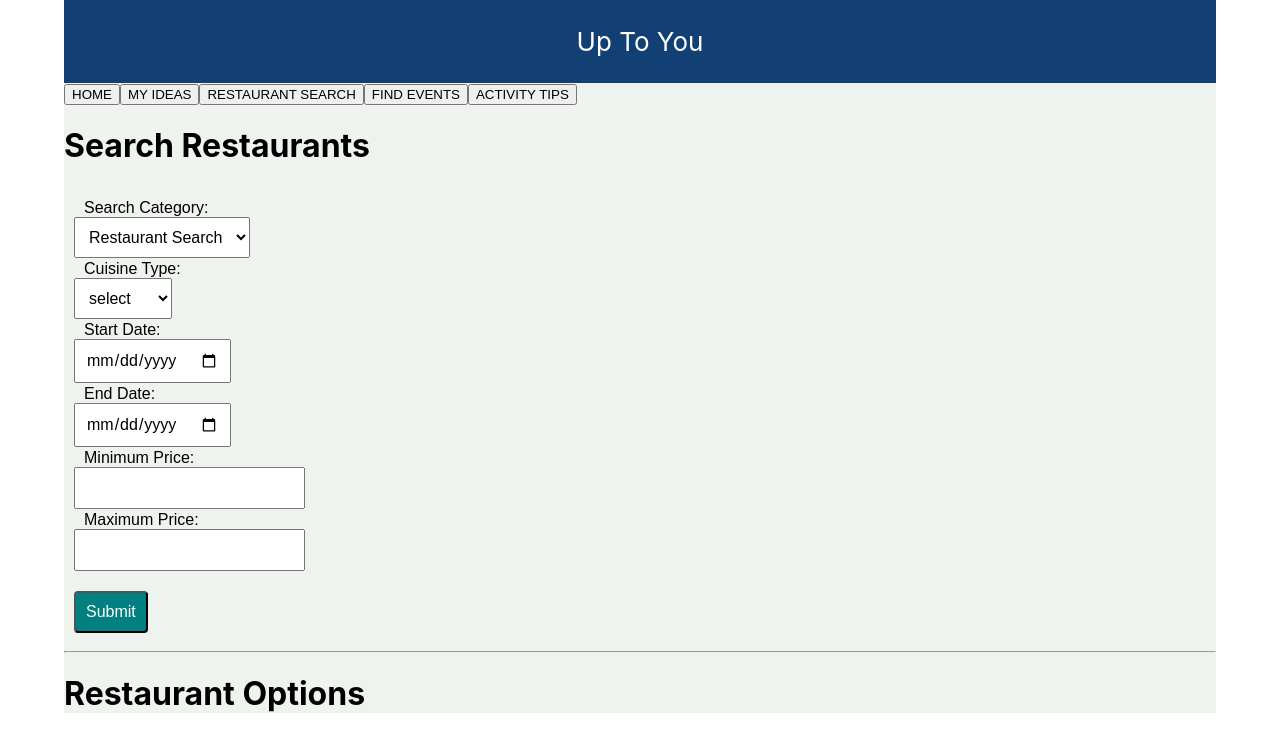
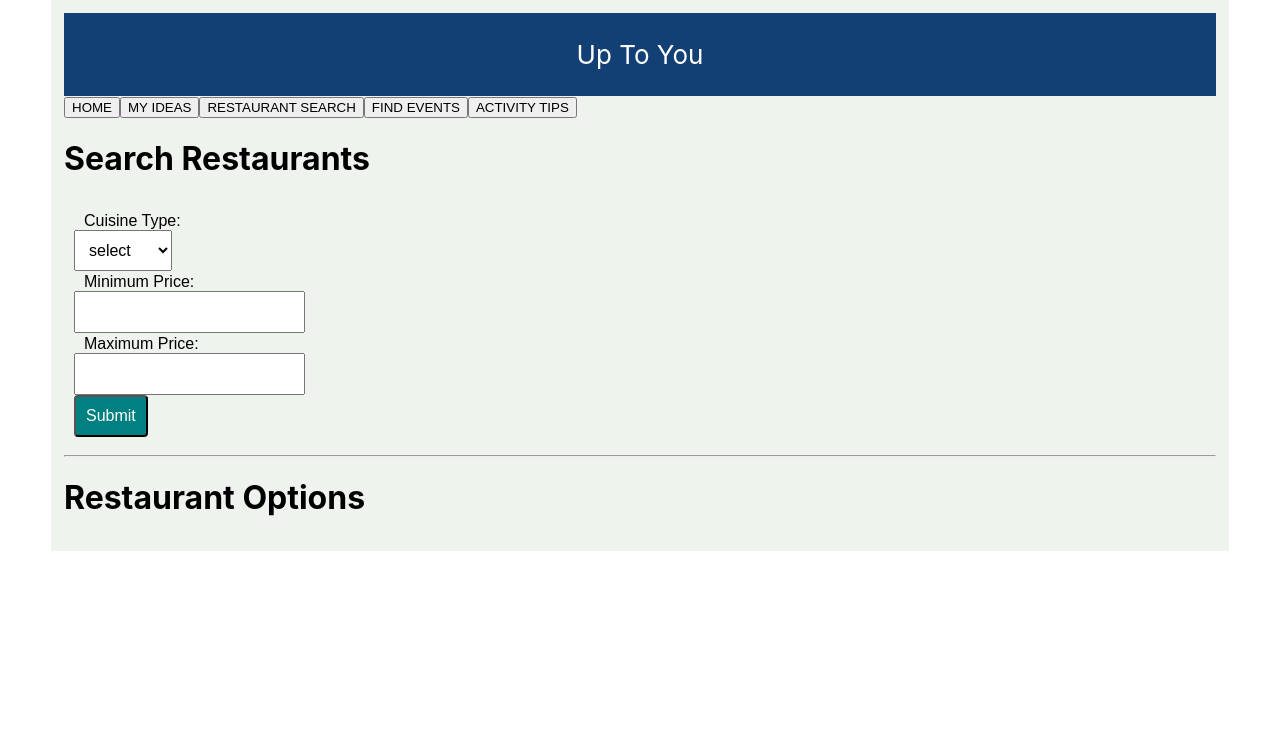
Before and after one commit to chum46/Project-3, a React (Create React App) app in the folder client/: page /food in a window 1280 px wide. Shown: the top 752 px of the page. Built offline with nearby package versions, Linux system fonts and the light colour scheme.

Commit message:
Added 404 pages.

```diff
--- a/client/src/App.css
+++ b/client/src/App.css
@@ -1,5 +1,6 @@
 .App {
   width: 90%;
+  padding: 1%;
   margin: auto;
   background: #eef4ed;
 }
--- a/client/src/App.js
+++ b/client/src/App.js
@@ -19,6 +19,7 @@ import Activitypage from "./pages/activity/Activitypage";
 // import NoMatch from "./pages/NoMatch";
 
 import store from './store';
+import NoMatch from './pages/nomatch/NoMatch';
 require("dotenv").config();
 
 class App extends Component {
@@ -39,6 +40,7 @@ class App extends Component {
               <Route exact path="/eventsearch" component={Eventpage} />
               <Route exact path="/food" component={Foodpage} />
               <Route exact path="/activities" component={Activitypage} />
+              <Route component={NoMatch} />
             </Switch>
           </div>
 
--- a/client/src/components/Eventsearch.js
+++ b/client/src/components/Eventsearch.js
@@ -40,12 +40,6 @@ class Eventsearch extends Component {
                 <h1>Search Events</h1>
                 <form onSubmit={this.onSubmit} class="event-form">
                     <div>
-                        <label>Search Category: </label><br />
-                        <select type="text" name="category" onChange={this.onChange} value={this.state.type}>
-                            <option value="event">Ticketed Event</option>
-                        </select>
-                    </div>
-                    <div>
                         <label>Event Type: </label><br />
                         <select type="text" name="type" onChange={this.onChange} value={this.state.type}>
                             <option value="null">Select</option>
@@ -55,7 +49,7 @@ class Eventsearch extends Component {
                         </select>
                     </div>
                     <div>
-                        <label>Start Date: </label><br />
+                        <label className="testStartDate">Start Date: </label><br />
                         <input type="date" name="startdate" onChange={this.onChange} value={this.state.startdate} />
                     </div>
                     <div>
--- a/client/src/components/Foodsearch.js
+++ b/client/src/components/Foodsearch.js
@@ -40,14 +40,8 @@ class Foodsearch extends Component {
                 <h1>Search Restaurants</h1>
                 <form onSubmit={this.onSubmit} class="event-form">
                     <div>
-                        <label>Search Category: </label><br />
-                        <select type="text" name="category" onChange={this.onChange} value={this.state.type}>
-                            <option value="restaurant">Restaurant Search</option>
-                        </select>
-                    </div>
-                    <div>
                         <label>Cuisine Type: </label><br />
-                        <select type="text" name="type" onChange={this.onChange} value={this.state.type}>
+                        <select type="checkbox" name="type" onChange={this.onChange} value={this.state.type}>
                             <option value="0">select</option>
                             <option value="25">chinese</option>
                             <option value="148">indian</option>
@@ -55,20 +49,12 @@ class Foodsearch extends Component {
                         </select>
                     </div>
 
-                    <div>
-                        <label>Start Date: </label><br />
-                        <input type="date" name="startdate" onChange={this.onChange} value={this.state.startdate} />
-                    </div>
-                    <div>
-                        <label>End Date: </label><br />
-                        <input type="date" name="enddate" onChange={this.onChange} value={this.state.enddate} />
                         <div>
                             <label>Minimum Price: </label><br />
                             <input type="number" name="minprice" onChange={this.onChange} value={this.state.minprice} />
                         </div>
                         <label>Maximum Price: </label><br />
                         <input type="number" name="maxprice" onChange={this.onChange} value={this.state.maxprice} />
-                    </div>
 
                     <br />
                     <button type="submit">Submit</button>
```
